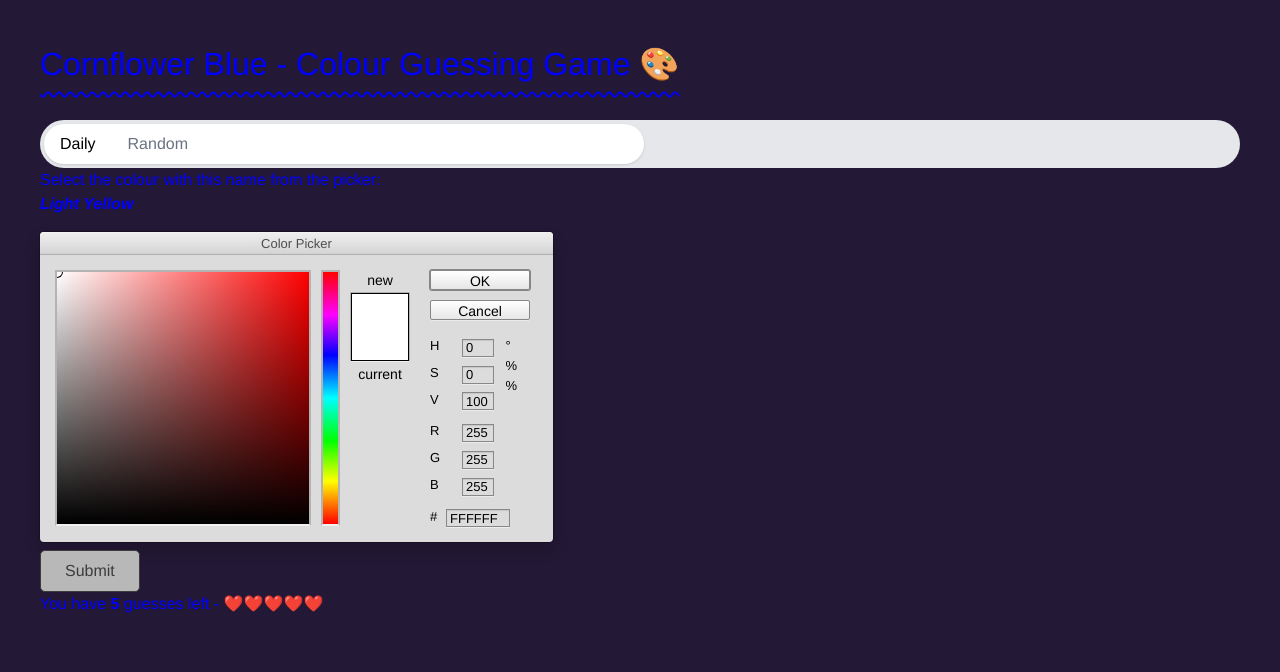
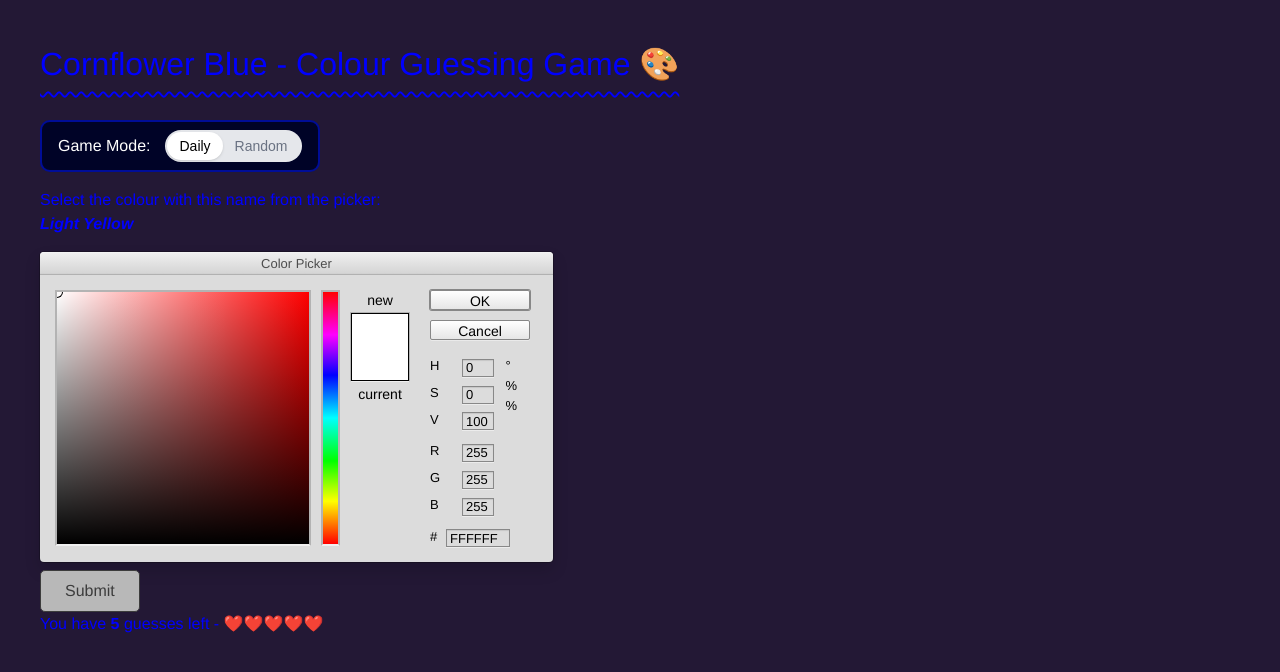
Before and after one commit to CZboop/Cornflower-Blue, a Next.js app: page / in a window 1280 px wide. Shown: the top 672 px of the page. Built offline with nearby package versions, Linux system fonts and the light colour scheme; a web font is replaced by a local one.

Commit message:
style game mode toggle, to be smaller, button fits text, add label and border

```diff
--- a/app/components/shared/Title.tsx
+++ b/app/components/shared/Title.tsx
@@ -7,24 +7,22 @@ export default function Title({ gameMode, setGameMode }: Readonly<Props>) {
     return (
         <>
             <h1>Cornflower Blue - Colour Guessing Game 🎨</h1>
-            <div className="relative flex bg-gray-200 rounded-full p-1" key="mode-toggle">
-                <div
-                    className={`absolute top-1 bottom-1 w-1/2 bg-white rounded-full shadow transition-transform duration-200 ${gameMode === 'random' ? 'translate-x-full' : 'translate-x-0'
-                        }`}
-                />
+            <div className="mode-container flex items-center gap-2"><h3>Game Mode:</h3>
+                <div className="relative flex bg-gray-200 rounded-full p-0.5 text-sm" key="mode-toggle" id="mode-toggle">
                     <button
                         onClick={() => setGameMode('daily')}
-                    className={`relative z-10 px-4 py-2 rounded-full transition-colors ${gameMode === 'daily' ? 'text-black' : 'text-gray-500'}`}
+                        className={`relative z-10 px-3 py-1 rounded-full transition-colors ${gameMode === 'daily' ? 'bg-white text-black shadow' : 'text-gray-500'}`}
                     >
                         Daily
                     </button>
                     <button
                         onClick={() => setGameMode('random')}
-                    className={`relative z-10 px-4 py-2 rounded-full transition-colors ${gameMode === 'random' ? 'text-black' : 'text-gray-500'}`}
+                        className={`relative z-10 px-3 py-1 rounded-full transition-colors ${gameMode === 'random' ? 'bg-white text-black shadow' : 'text-gray-500'}`}
                     >
                         Random
                     </button>
                 </div>
+            </div>
         </>
     )
 }
--- a/app/globals.css
+++ b/app/globals.css
@@ -1,4 +1,3 @@
-@import url('https://fonts.googleapis.com/css2?family=Oi&display=swap');
 @import url('https://fonts.googleapis.com/css2?family=Oi&family=Rubik+Dirt&display=swap');
 @import "tailwindcss";
 
@@ -125,3 +124,27 @@ input[type=color] {
   padding-left: 2em;
   margin-bottom: 2em;
 }
+
+#mode-toggle {
+  font-family: Arial, Helvetica, sans-serif;
+  margin-left: 0.5em;
+}
+
+.mode-container {
+  display: flex;
+  border: 2px solid rgb(0, 13, 151);
+  border-radius: 10px;
+  background-color: #000327;
+  box-shadow: inset 0 0 40 #00084f;
+  padding: 0.5em;
+  margin-bottom: 1em;
+  padding-right: 1em;
+  padding-left: 1em;
+  width: fit-content;
+}
+
+.mode-container h3 {
+  color: white;
+  font: 100;
+  margin: 0;
+}
```
Lines whose indentation alone changed are shown as unchanged.
